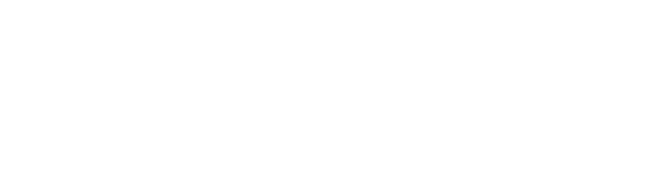
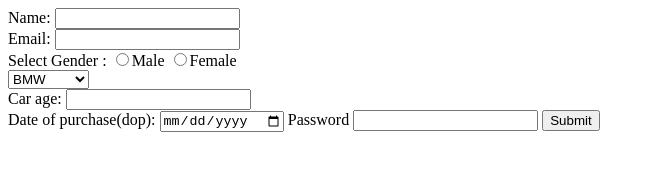
Before and after one commit to acciojob/car-insurance-form-sudhirrathod03, a website: page main.html in a window 1280 px wide. Shown: the whole page, without its empty margins (0-655 px from the left). Drawn offline with Linux system fonts and the light colour scheme.

Commit message:
created a submission

```diff
--- a/main.html
+++ b/main.html
@@ -8,6 +8,41 @@
 
 <body>
 	<!-- the entire body must be written by student -->
+	<form method="post">
+		<label for="name">Name:</label>
+	<input type="text" id="name" required/>
+	<br/>
+	<label for="email">Email:</label>
+	<input type="email" id="email" required/>
+	<br/>
+	<label>Select Gender :</label>
+	<input type="radio" required name="gender"/>Male
+
+	<input type="radio" required name="gender"/>Female
+	<br/>
+
+	<select required id="cars">
+		<option>BMW</option>
+		<option>Audi</option>
+		<option>Mercedez</option>
+	</select>
+	<br/>
+
+	<label for="carage">Car age:</label>
+	<input type="number" id="carage" required/>
+
+	<br/>
+
+	<label for="dop">Date of purchase(dop):</label>
+	<input type="date" id="dop" required/>
+
+
+	<label for="password">Password</label>
+	<input type="password" id="password" required/>
+
+	<button type="submit">Submit</button>
+	</form>
+
     <script type="text/javascript" src="./script.js">
 </script>
 
```
